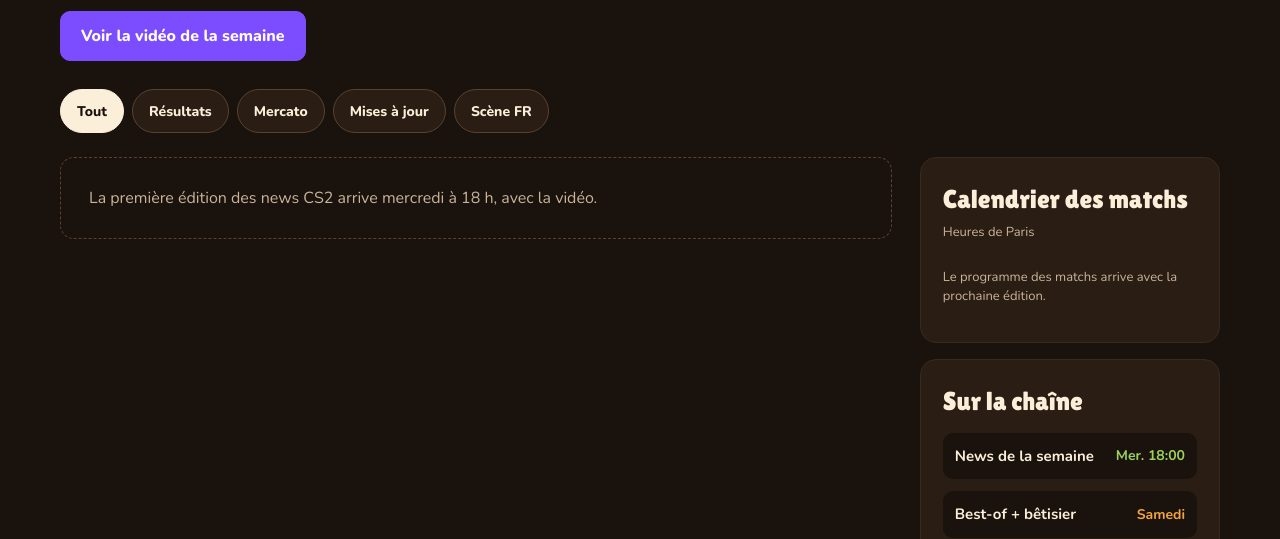
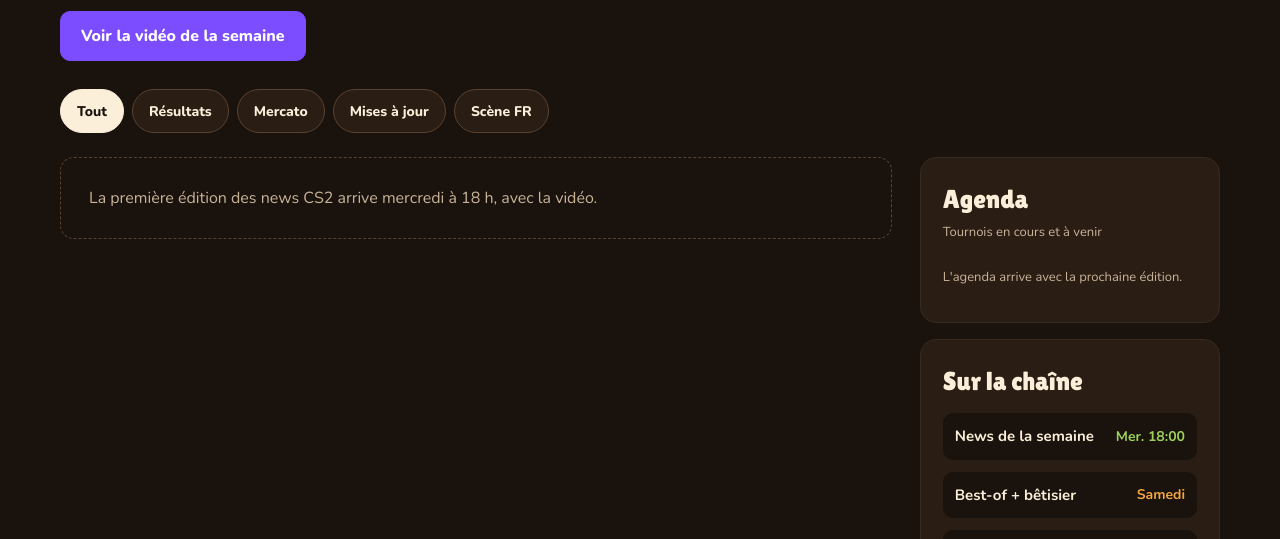
Before and after one commit to Mexic-o/mexic-o.github.io, a plain HTML site: page news.html in a window 1280 px wide. Shown: the part 253-792 px from the top of the page. Drawn offline with nearby package versions, Linux system fonts and the light colour scheme.

Commit message:
Add files via upload

```diff
--- a/news.html
+++ b/news.html
@@ -45,10 +45,10 @@
 
 <div class="cols">
 <div class="main-col" id="news-liste"></div>
-<aside aria-label="Calendrier">
+<aside aria-label="Agenda">
 <div class="box">
-<h2>Calendrier des matchs</h2>
-<span class="date" style="margin-top:-8px">Heures de Paris</span>
+<h2>Agenda</h2>
+<span class="date" style="margin-top:-8px">Tournois en cours et à venir</span>
 <div id="calendrier" style="display:flex;flex-direction:column;gap:6px"></div>
 </div>
 <div class="box">
--- a/news.js
+++ b/news.js
@@ -50,10 +50,11 @@
 
   function calendrier(cible, matchs) {
     cible.innerHTML = '';
-    if (!matchs.length) { cible.appendChild(el('p', 'date', 'Le programme des matchs arrive avec la prochaine édition.')); return; }
+    if (!matchs.length) { cible.appendChild(el('p', 'date', 'L\'agenda arrive avec la prochaine édition.')); return; }
     var jour = null;
     matchs.forEach(function (m) {
-      if (m.jour !== jour) { jour = m.jour; cible.appendChild(el('span', 'day', dateFr(m.jour, { weekday: 'long', day: 'numeric', month: 'long' }))); }
+      var cle = m.groupe || m.jour;
+      if (cle !== jour) { jour = cle; cible.appendChild(el('span', 'day', m.groupe || dateFr(m.jour, { weekday: 'long', day: 'numeric', month: 'long' }))); }
       var r = el('div', 'row');
       var g = el('div');
       g.appendChild(el('b', null, m.equipes || ''));
```
Also changed, not shown: index.html (+1 -1 lines).
